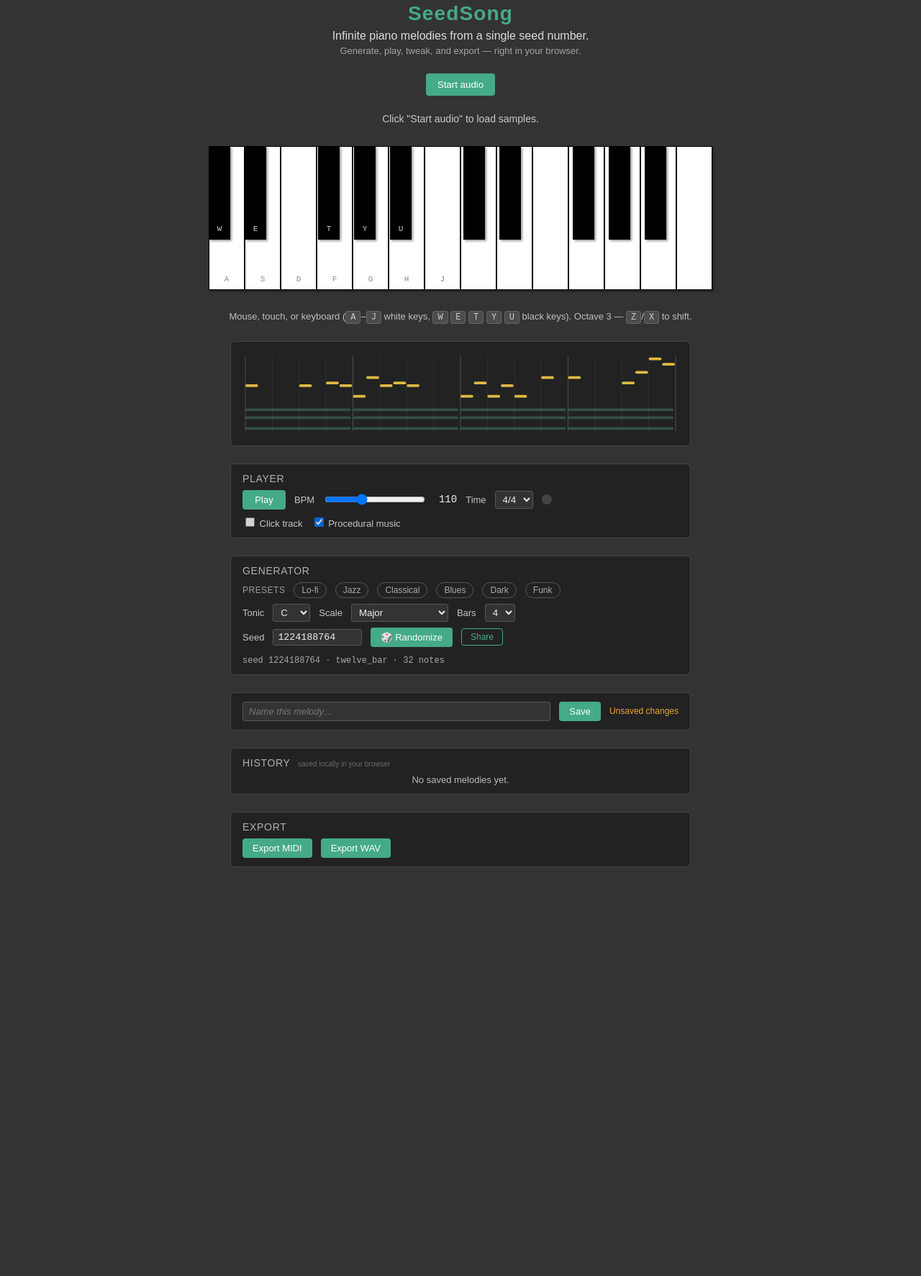
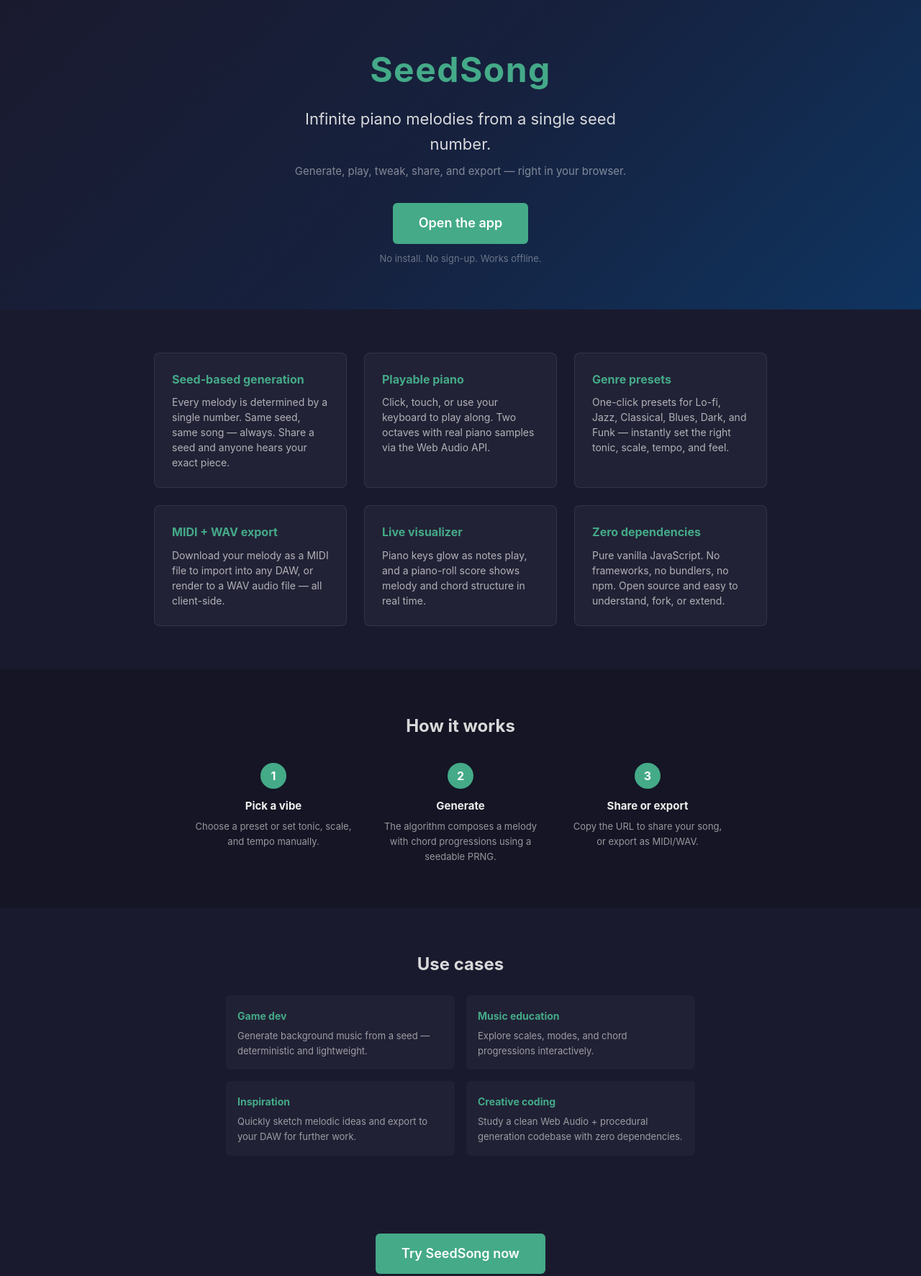
Before and after one commit to chicomcastro/procedural-music-generator-web, a website: page src/index.html in a window 1280 px wide. Shown: the part 21-1794 px from the top of the page at 72% size. Before the commit the page ends 1250 px from the top, so only its background shows below. Drawn offline with Linux system fonts and the light colour scheme.

Commit message:
feat: separate landing page from app
Split index.html into a marketing landing page and app.html for the
generator itself. Update manifest and service worker accordingly.

Co-Authored-By: Claude Opus 4.6 <noreply@anthropic.com>

```diff
--- a/src/index.html
+++ b/src/index.html
@@ -14,144 +14,292 @@
     <meta name="twitter:title" content="SeedSong — Procedural Music Generator">
     <meta name="twitter:description" content="Generate infinite piano melodies from a single seed. Play, tweak, share, and export.">
     <link rel="icon" href="favicon.svg" type="image/svg+xml">
-    <link rel="manifest" href="manifest.json">
-    <meta name="theme-color" content="#44aa88">
-    <link rel="stylesheet" href="styles.css">
+    <style>
+        * { margin: 0; padding: 0; box-sizing: border-box; }
+
+        body {
+            background: #1a1a2e;
+            color: #eee;
+            font-family: -apple-system, BlinkMacSystemFont, 'Segoe UI', Roboto, sans-serif;
+            line-height: 1.6;
+        }
+
+        .hero {
+            text-align: center;
+            padding: 80px 24px 60px;
+            background: linear-gradient(135deg, #1a1a2e 0%, #16213e 50%, #0f3460 100%);
+        }
+
+        .hero h1 {
+            font-size: 48px;
+            color: #4a8;
+            letter-spacing: 0.03em;
+            margin-bottom: 12px;
+        }
+
+        .hero .tagline {
+            font-size: 22px;
+            opacity: 0.9;
+            max-width: 500px;
+            margin: 0 auto 8px;
+        }
+
+        .hero .subtitle {
+            font-size: 15px;
+            opacity: 0.5;
+            margin-bottom: 32px;
+        }
+
+        .cta {
+            display: inline-block;
+            background: #4a8;
+            color: #fff;
+            text-decoration: none;
+            padding: 14px 36px;
+            border-radius: 6px;
+            font-size: 18px;
+            font-weight: 600;
+            transition: transform 100ms, background 150ms;
+        }
+
+        .cta:hover {
+            background: #3b9;
+            transform: translateY(-2px);
+        }
+
+        .cta-hint {
+            display: block;
+            margin-top: 10px;
+            font-size: 13px;
+            opacity: 0.4;
+        }
+
+        .features {
+            display: grid;
+            grid-template-columns: repeat(auto-fit, minmax(260px, 1fr));
+            gap: 24px;
+            max-width: 900px;
+            margin: 0 auto;
+            padding: 60px 24px;
+        }
+
+        .feature {
+            background: rgba(255,255,255,0.04);
+            border: 1px solid rgba(255,255,255,0.08);
+            border-radius: 8px;
+            padding: 24px;
+        }
+
+        .feature h3 {
+            color: #4a8;
+            font-size: 16px;
+            margin-bottom: 8px;
+        }
+
+        .feature p {
+            font-size: 14px;
+            opacity: 0.7;
+            line-height: 1.5;
+        }
+
+        .how-it-works {
+            background: rgba(0,0,0,0.2);
+            padding: 60px 24px;
+            text-align: center;
+        }
+
+        .how-it-works h2 {
+            font-size: 24px;
+            margin-bottom: 32px;
+            opacity: 0.9;
+        }
+
+        .steps {
+            display: flex;
+            justify-content: center;
+            gap: 40px;
+            flex-wrap: wrap;
+            max-width: 800px;
+            margin: 0 auto;
+        }
+
+        .step {
+            flex: 1;
+            min-width: 180px;
+            max-width: 220px;
+        }
+
+        .step-number {
+            display: inline-block;
+            width: 36px;
+            height: 36px;
+            line-height: 36px;
+            background: #4a8;
+            color: #fff;
+            border-radius: 50%;
+            font-weight: bold;
+            font-size: 16px;
+            margin-bottom: 12px;
+        }
+
+        .step h4 {
+            font-size: 15px;
+            margin-bottom: 6px;
+        }
+
+        .step p {
+            font-size: 13px;
+            opacity: 0.6;
+        }
+
+        .use-cases {
+            max-width: 700px;
+            margin: 0 auto;
+            padding: 60px 24px;
+            text-align: center;
+        }
+
+        .use-cases h2 {
+            font-size: 24px;
+            margin-bottom: 24px;
+            opacity: 0.9;
+        }
+
+        .use-case-grid {
+            display: grid;
+            grid-template-columns: 1fr 1fr;
+            gap: 16px;
+            text-align: left;
+        }
+
+        .use-case {
+            background: rgba(255,255,255,0.03);
+            border-radius: 6px;
+            padding: 16px;
+        }
+
+        .use-case strong {
+            color: #4a8;
+            font-size: 14px;
+        }
+
+        .use-case p {
+            font-size: 13px;
+            opacity: 0.6;
+            margin-top: 4px;
+        }
+
+        .bottom-cta {
+            text-align: center;
+            padding: 48px 24px 80px;
+        }
+
+        footer {
+            text-align: center;
+            padding: 24px;
+            font-size: 13px;
+            opacity: 0.3;
+            border-top: 1px solid rgba(255,255,255,0.06);
+        }
+
+        footer a { color: #4a8; text-decoration: none; }
+
+        @media (max-width: 600px) {
+            .hero { padding: 48px 16px 40px; }
+            .hero h1 { font-size: 32px; }
+            .hero .tagline { font-size: 18px; }
+            .use-case-grid { grid-template-columns: 1fr; }
+        }
+    </style>
 </head>
 
 <body>
-    <header id="hero">
+    <section class="hero">
         <h1>SeedSong</h1>
         <p class="tagline">Infinite piano melodies from a single seed number.</p>
-        <p class="subtitle">Generate, play, tweak, and export — right in your browser.</p>
-    </header>
-
-    <button id="start" type="button">Start audio</button>
-    <div id="status" role="status" aria-live="polite">Click "Start audio" to load samples.</div>
-
-    <div id="piano-scroll" role="region" aria-label="Piano keyboard">
-        <div id="piano"></div>
-    </div>
-
-    <p class="hint">
-        Mouse, touch, or keyboard (<kbd>A</kbd>–<kbd>J</kbd> white keys, <kbd>W</kbd> <kbd>E</kbd> <kbd>T</kbd> <kbd>Y</kbd> <kbd>U</kbd> black keys).
-        Octave <span id="kbd-octave">3</span> &mdash; <kbd>Z</kbd>/<kbd>X</kbd> to shift.
-    </p>
-
-    <section id="score-section" aria-label="Score visualization">
-        <canvas id="score-canvas"></canvas>
+        <p class="subtitle">Generate, play, tweak, share, and export — right in your browser.</p>
+        <a href="app.html" class="cta">Open the app</a>
+        <span class="cta-hint">No install. No sign-up. Works offline.</span>
     </section>
 
-    <section id="metronome" aria-label="Playback controls">
-        <h2>Player</h2>
-        <div class="metronome-row">
-            <button id="metronome-toggle" type="button" title="Start or stop playback">Play</button>
-            <label for="bpm" title="Beats per minute — how fast the music plays">BPM</label>
-            <input id="bpm" type="range" min="40" max="240" value="110" title="Tempo: 40–240 BPM" aria-label="Tempo in BPM">
-            <span id="bpm-display">110</span>
-            <label for="beats-per-bar" title="Time signature — beats per bar">Time</label>
-            <select id="beats-per-bar">
-                <option value="2">2/4</option>
-                <option value="3">3/4</option>
-                <option value="4" selected>4/4</option>
-                <option value="6">6/8</option>
-            </select>
-            <span class="beat-indicator" id="beat-indicator" aria-hidden="true"></span>
+    <section class="features">
+        <div class="feature">
+            <h3>Seed-based generation</h3>
+            <p>Every melody is determined by a single number. Same seed, same song — always. Share a seed and anyone hears your exact piece.</p>
         </div>
-        <div class="metronome-row">
-            <label title="Audible metronome tick on each beat"><input type="checkbox" id="click-enabled"> Click track</label>
-            <label title="Play the generated melody and chords"><input type="checkbox" id="song-enabled" checked> Procedural music</label>
+        <div class="feature">
+            <h3>Playable piano</h3>
+            <p>Click, touch, or use your keyboard to play along. Two octaves with real piano samples via the Web Audio API.</p>
+        </div>
+        <div class="feature">
+            <h3>Genre presets</h3>
+            <p>One-click presets for Lo-fi, Jazz, Classical, Blues, Dark, and Funk — instantly set the right tonic, scale, tempo, and feel.</p>
+        </div>
+        <div class="feature">
+            <h3>MIDI + WAV export</h3>
+            <p>Download your melody as a MIDI file to import into any DAW, or render to a WAV audio file — all client-side.</p>
+        </div>
+        <div class="feature">
+            <h3>Live visualizer</h3>
+            <p>Piano keys glow as notes play, and a piano-roll score shows melody and chord structure in real time.</p>
+        </div>
+        <div class="feature">
+            <h3>Zero dependencies</h3>
+            <p>Pure vanilla JavaScript. No frameworks, no bundlers, no npm. Open source and easy to understand, fork, or extend.</p>
         </div>
     </section>
 
-    <section id="generator" aria-label="Song generator controls">
-        <h2>Generator</h2>
-        <div class="metronome-row" id="presets-row">
-            <span class="preset-label">Presets</span>
-            <button class="preset-btn" type="button" data-bpm="72" data-scale="pentatonic_minor" data-tonic="9" data-bars="4" data-time="4">Lo-fi</button>
-            <button class="preset-btn" type="button" data-bpm="130" data-scale="mixolydian" data-tonic="7" data-bars="4" data-time="4">Jazz</button>
-            <button class="preset-btn" type="button" data-bpm="108" data-scale="major" data-tonic="0" data-bars="8" data-time="4">Classical</button>
-            <button class="preset-btn" type="button" data-bpm="90" data-scale="blues" data-tonic="4" data-bars="4" data-time="4">Blues</button>
-            <button class="preset-btn" type="button" data-bpm="140" data-scale="natural_minor" data-tonic="9" data-bars="4" data-time="4">Dark</button>
-            <button class="preset-btn" type="button" data-bpm="150" data-scale="dorian" data-tonic="2" data-bars="4" data-time="4">Funk</button>
-        </div>
-        <div class="metronome-row">
-            <label for="tonic" title="Root note of the scale">Tonic</label>
-            <select id="tonic">
-                <option value="0" selected>C</option>
-                <option value="1">C#</option>
-                <option value="2">D</option>
-                <option value="3">D#</option>
-                <option value="4">E</option>
-                <option value="5">F</option>
-                <option value="6">F#</option>
-                <option value="7">G</option>
-                <option value="8">G#</option>
-                <option value="9">A</option>
-                <option value="10">A#</option>
-                <option value="11">B</option>
-            </select>
-            <label for="scale" title="Musical scale — determines the mood and available notes">Scale</label>
-            <select id="scale">
-                <option value="major" selected>Major</option>
-                <option value="natural_minor">Natural Minor</option>
-                <option value="harmonic_minor">Harmonic Minor</option>
-                <option value="dorian">Dorian</option>
-                <option value="phrygian">Phrygian</option>
-                <option value="lydian">Lydian</option>
-                <option value="mixolydian">Mixolydian</option>
-                <option value="pentatonic_major">Pentatonic Major</option>
-                <option value="pentatonic_minor">Pentatonic Minor</option>
-                <option value="blues">Blues</option>
-            </select>
-            <label for="bars" title="Length of the loop in bars">Bars</label>
-            <select id="bars">
-                <option value="2">2</option>
-                <option value="4" selected>4</option>
-                <option value="8">8</option>
-            </select>
-        </div>
-        <div class="metronome-row">
-            <label for="seed" title="A number that uniquely determines the melody — same seed = same song">Seed</label>
-            <input id="seed" type="number" min="0" max="4294967295" step="1" title="Enter a seed to reproduce a specific melody">
-            <button id="generate-btn" type="button" title="Roll a new random seed">&#127922; Randomize</button>
-            <button id="share-btn" type="button" title="Copy a shareable link with all current settings">Share</button>
-            <span id="song-info" class="hint" aria-live="polite"></span>
+    <section class="how-it-works">
+        <h2>How it works</h2>
+        <div class="steps">
+            <div class="step">
+                <span class="step-number">1</span>
+                <h4>Pick a vibe</h4>
+                <p>Choose a preset or set tonic, scale, and tempo manually.</p>
+            </div>
+            <div class="step">
+                <span class="step-number">2</span>
+                <h4>Generate</h4>
+                <p>The algorithm composes a melody with chord progressions using a seedable PRNG.</p>
+            </div>
+            <div class="step">
+                <span class="step-number">3</span>
+                <h4>Share or export</h4>
+                <p>Copy the URL to share your song, or export as MIDI/WAV.</p>
+            </div>
         </div>
     </section>
 
-    <section id="save-section" aria-label="Save current song">
-        <div class="metronome-row">
-            <input id="song-name" type="text" placeholder="Name this melody…" title="Give your melody a name before saving">
-            <button id="save-btn" type="button" title="Save current melody to browser storage">Save</button>
-            <span id="save-hint" class="hint" aria-live="polite"></span>
+    <section class="use-cases">
+        <h2>Use cases</h2>
+        <div class="use-case-grid">
+            <div class="use-case">
+                <strong>Game dev</strong>
+                <p>Generate background music from a seed — deterministic and lightweight.</p>
+            </div>
+            <div class="use-case">
+                <strong>Music education</strong>
+                <p>Explore scales, modes, and chord progressions interactively.</p>
+            </div>
+            <div class="use-case">
+                <strong>Inspiration</strong>
+                <p>Quickly sketch melodic ideas and export to your DAW for further work.</p>
+            </div>
+            <div class="use-case">
+                <strong>Creative coding</strong>
+                <p>Study a clean Web Audio + procedural generation codebase with zero dependencies.</p>
+            </div>
         </div>
     </section>
 
-    <section id="history" aria-label="Saved melodies">
-        <div class="history-header">
-            <h2>History <span class="history-badge">saved locally in your browser</span></h2>
-            <button id="clear-history" type="button" title="Delete all saved melodies">Clear all</button>
-        </div>
-        <div id="history-list"></div>
-        <p id="history-empty" class="hint">No saved melodies yet.</p>
+    <section class="bottom-cta">
+        <a href="app.html" class="cta">Try SeedSong now</a>
     </section>
 
-    <section id="export" aria-label="Export options">
-        <h2>Export</h2>
-        <div class="metronome-row">
-            <button id="export-midi" type="button" title="Download as MIDI file — import into any DAW">Export MIDI</button>
-            <button id="export-wav" type="button" title="Render to audio file (16-bit PCM WAV)">Export WAV</button>
-            <span id="export-status" class="hint" aria-live="polite"></span>
-        </div>
-    </section>
-
-    <script type="module" src="js/main.js"></script>
-    <script>
-        if ('serviceWorker' in navigator) {
-            navigator.serviceWorker.register('sw.js');
-        }
-    </script>
+    <footer>
+        <a href="https://github.com/chicomcastro/procedural-music-generator-web">GitHub</a>
+        &nbsp;·&nbsp; Built with vanilla JS + Web Audio API
+    </footer>
 </body>
 
 </html>
--- a/src/sw.js
+++ b/src/sw.js
@@ -1,8 +1,9 @@
-const CACHE_NAME = 'seedsong-v1';
+const CACHE_NAME = 'seedsong-v2';
 
 const ASSETS = [
   './',
   './index.html',
+  './app.html',
   './styles.css',
   './favicon.svg',
   './manifest.json',
```
Also changed, not shown: src/app.html (added, +157 -0 lines), src/manifest.json.
